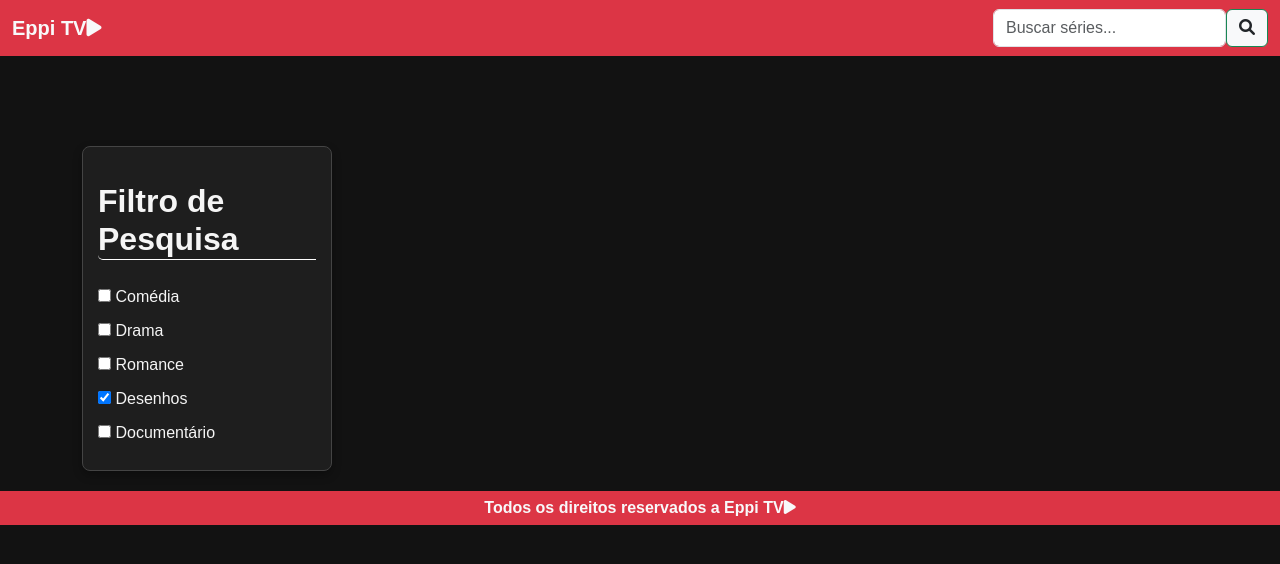
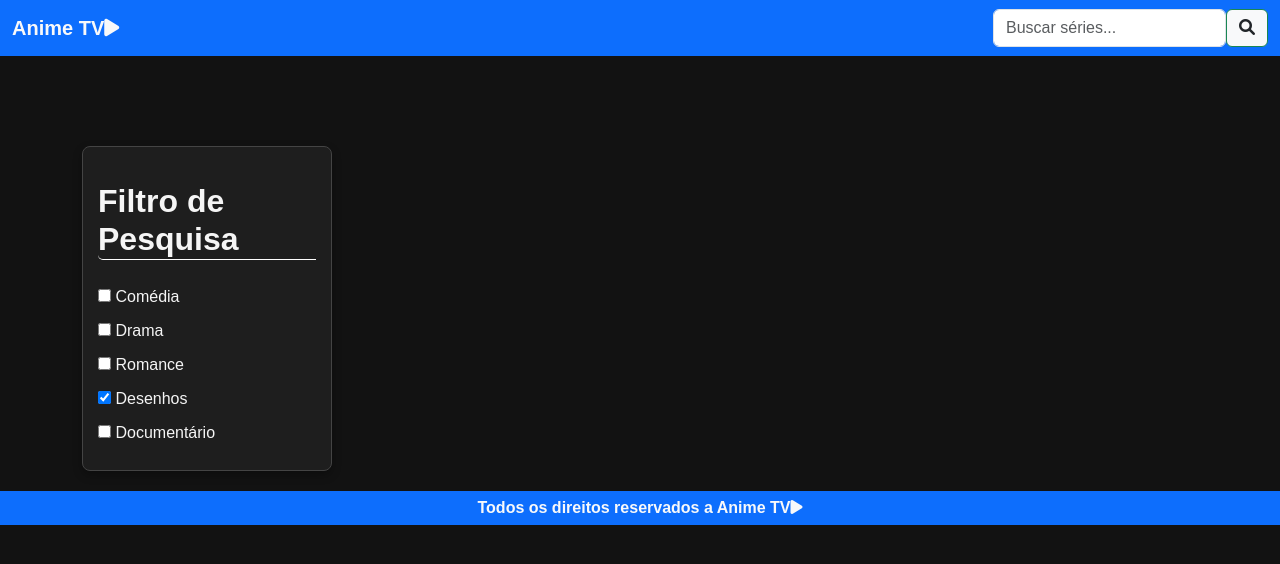
Before and after one commit to otavio-castro/Anime-TV, a plain HTML site: page codigo-fonte/explorar.html in a window 1280 px wide. Drawn offline with nearby package versions, Linux system fonts and the light colour scheme; no server answers.

Commit message:
Update explorar.html

```diff
--- a/codigo-fonte/explorar.html
+++ b/codigo-fonte/explorar.html
@@ -8,16 +8,16 @@
         integrity="sha384-QWTKZyjpPEjISv5WaRU9OFeRpok6YctnYmDr5pNlyT2bRjXh0JMhjY6hW+ALEwIH" crossorigin="anonymous">
     <link rel="stylesheet" href="https://cdnjs.cloudflare.com/ajax/libs/font-awesome/6.0.0-beta3/css/all.min.css">
     <link rel="stylesheet" href="explorar.css">
-    <title>EppiTV - Explorar Séries</title>
+    <title>Anime TV - Explorar Séries</title>
 </head>
 
 <body>
 
     <header class="header">
-        <nav class="navbar bg-danger">
+        <nav class="navbar bg-primary">
             <div class="container-fluid">
                 <a class="navbar-brand text-light" href="index.html">
-                    <strong>Eppi TV<i class="fa-solid fa-play"></i></strong>
+                    <strong>Anime TV<i class="fa-solid fa-play"></i></strong>
                 </a>
                 <form class="d-flex" role="search" onsubmit="event.preventDefault(); pesquisarSeries();">
                     <div class="search-bar">
@@ -75,8 +75,8 @@
         </section>
     </main>
 
-    <footer class="footer text-light bg-danger">
-        <p class="text-light"><strong>Todos os direitos reservados a Eppi TV<i class="fa-solid fa-play"></i></strong></p>
+    <footer class="footer text-light bg-primary">
+        <p class="text-light"><strong>Todos os direitos reservados a Anime TV<i class="fa-solid fa-play"></i></strong></p>
     </footer>
 
 
```
